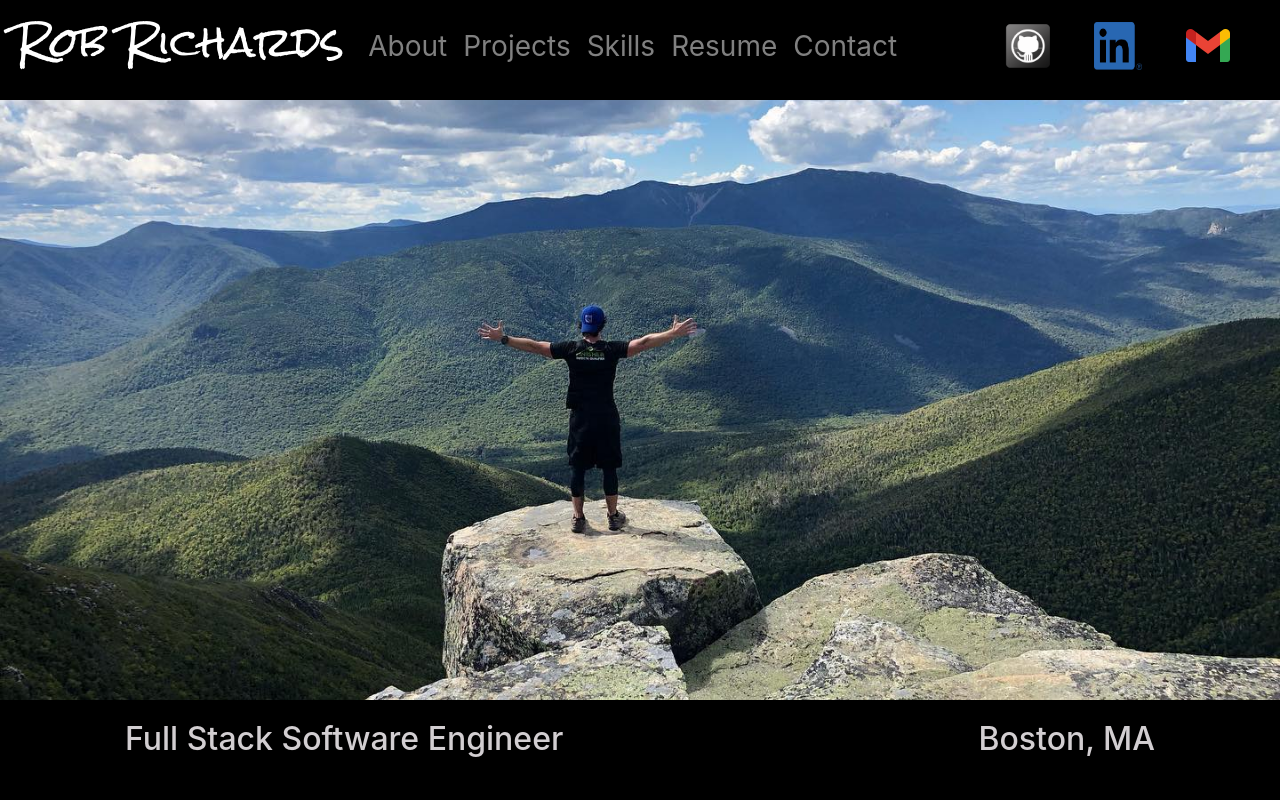
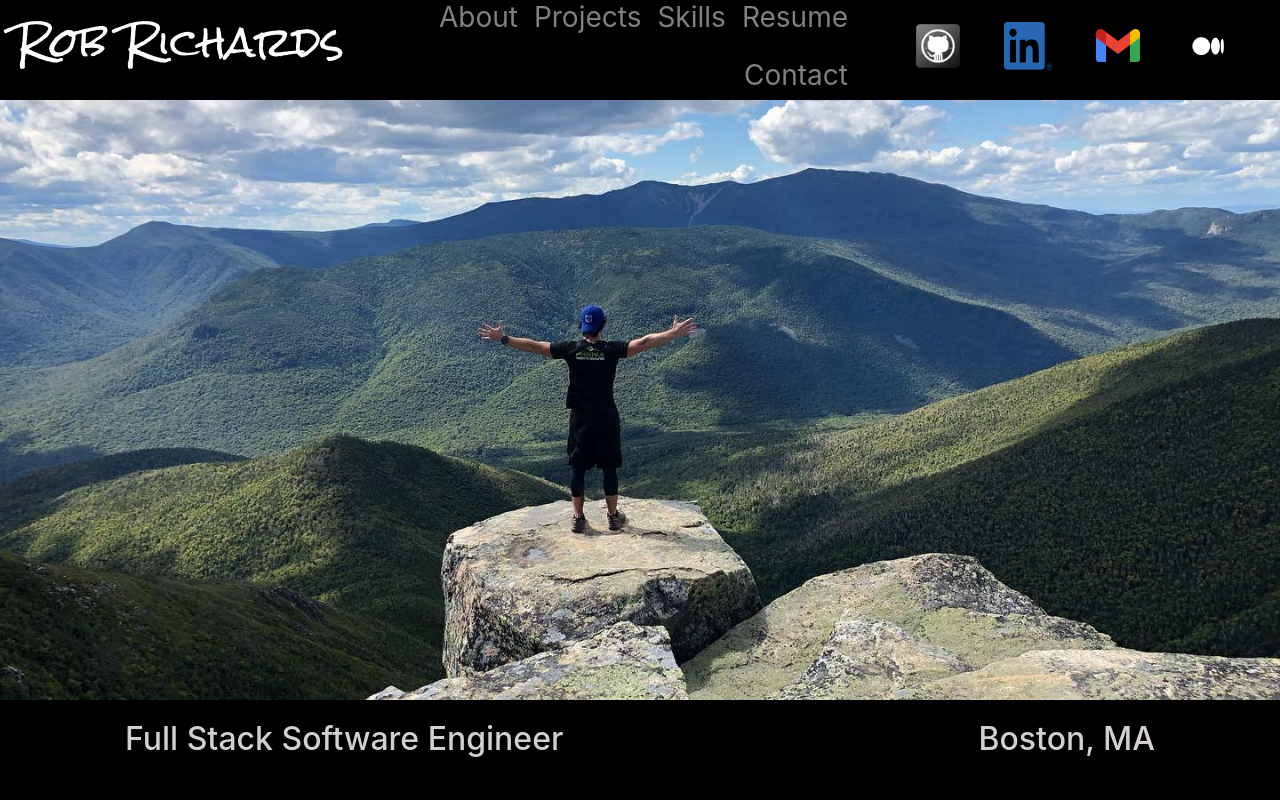
Before and after one commit to robrichardsdpt/portfolio, a React (Create React App) app: page /#/ in a window 1280 px wide. Shown: the top 800 px of the page. Built offline with nearby package versions, Linux system fonts and the light colour scheme.

Commit message:
added medium link

```diff
--- a/src/components/header/Header.js
+++ b/src/components/header/Header.js
@@ -4,7 +4,8 @@ import Navbar from 'react-bootstrap/Navbar'
 import gitHub from './../../assets/images/media/Github-icon.png'
 import li from './../../assets/images/media/LI.png'
 import envelope from './../../assets/images/media/logo-gmail.png'
-
+import medium from './../../assets/images/media/medium_logo.png'
+// https://robrichardsdpt.medium.com/
 const Header = () => (
   <Nav className='nav'>
   <Navbar collapseOnSelect expand="xl" className='nav' variant="dark">
@@ -36,6 +37,11 @@ const Header = () => (
     <img src={envelope} alt='e-mail' className='email'/>
     </Nav.Link>
     </div>
+    <div className='social'>
+    <Nav.Link href="https://robrichardsdpt.medium.com/" target="_blank">
+    <img src={medium} alt='medium' className='gitHub'/>
+    </Nav.Link>
+    </div>
     </Navbar>
     </Navbar.Collapse>
   </Navbar>
```
Also changed, not shown: src/assets/images/media/medium_logo.png (added), 8 other files (tests, documents, lock files or other folders).
